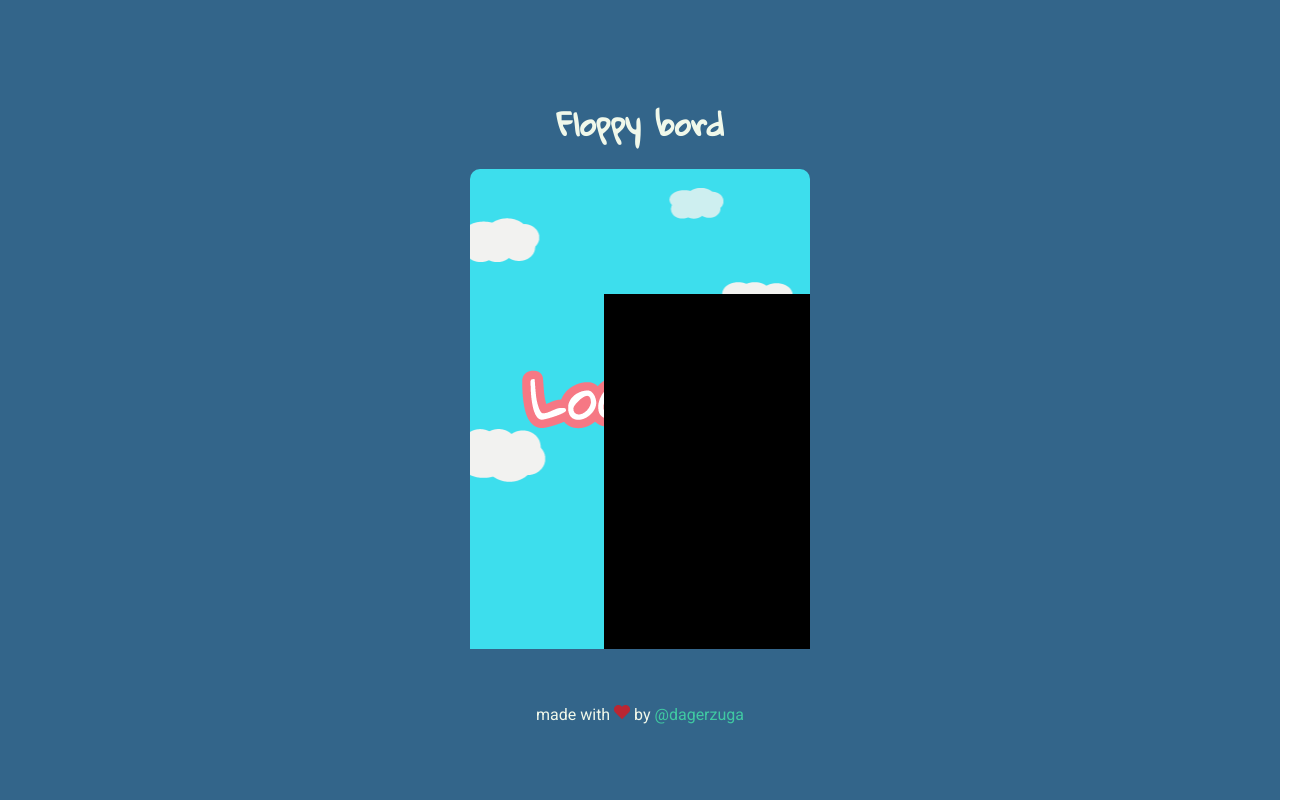
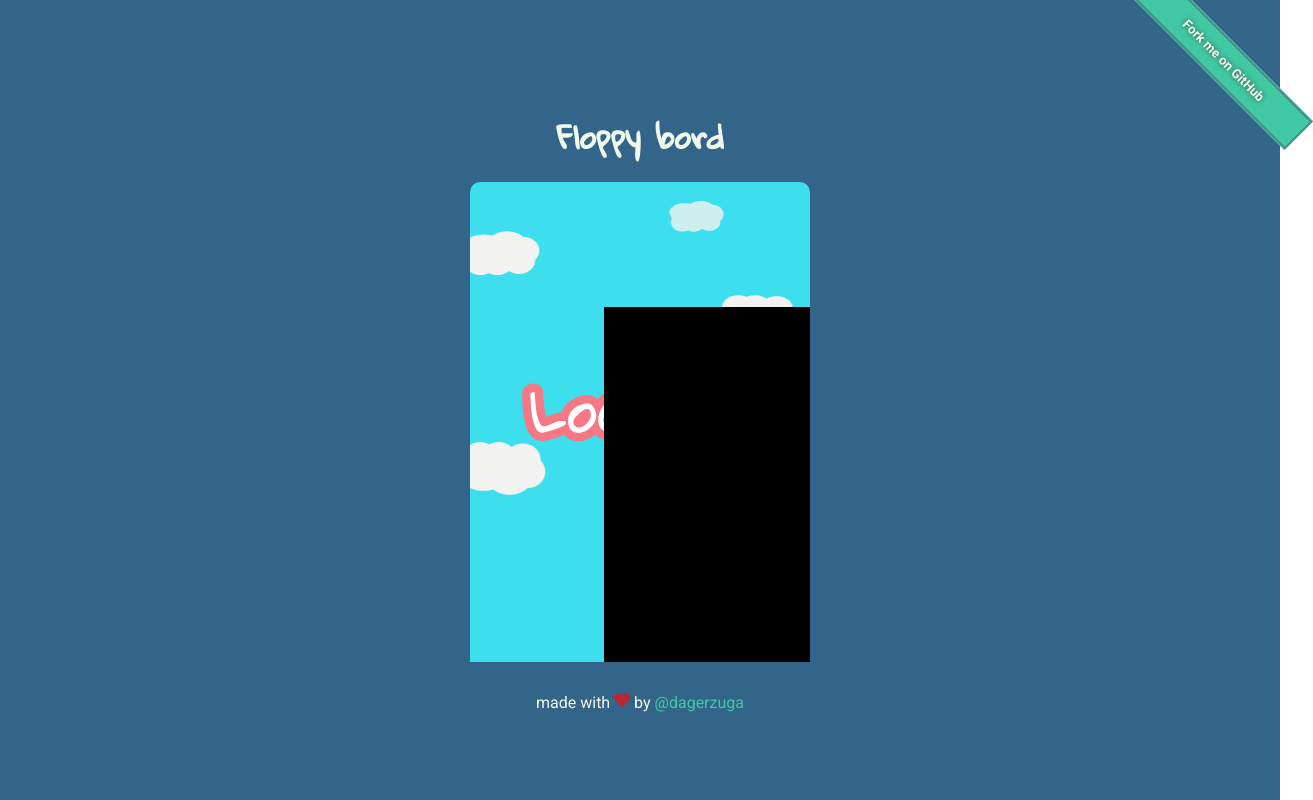
Before and after one commit to dagerzuga/floppy-bord, a plain HTML site: page index.html in a window 1280 px wide. Shown: the whole page, 1313 px wide, since content can reach past the window. Drawn offline with Linux system fonts and the light colour scheme; no server answers; files whose address does not match are found by name.

Commit message:
added fork me badge

```diff
--- a/index.html
+++ b/index.html
@@ -5,7 +5,7 @@
     <meta name="viewport" content="width=device-width, initial-scale=1.0">
     <meta http-equiv="X-UA-Compatible" content="ie=edge">
     <meta name="author" content="Dáger Zúñiga N.">
-    <link rel="shortcut icon" type="image/png" href="/assets/icon.ico"/>
+    <link rel="shortcut icon" type="image/png" href="./assets/icon.ico"/>
     <title>Floppy Bord</title>
 
     <!-- Phaser framework and custom js-->
@@ -22,6 +22,11 @@
 </head>
 
 <body>
+
+    <div class="ribbon">
+            <a href="https://github.com/dagerzuga/floppybord">Fork me on GitHub</a>
+    </div>
+
     <div class="container">
         <h1 class="title">Floppy bord</h1>
         <div id="game-container" class="game-container"></div>
--- a/style/style.css
+++ b/style/style.css
@@ -43,7 +43,7 @@
 .signature{
     color: #F0F8EA;
     font-family: Roboto, sans-serif;
-    padding-top: 45px;
+    padding-top: 20px;
   }
 
   .signature__name{
@@ -68,3 +68,28 @@
   @keyframes pulse-animation{
     100%{transform: scale(1.2);}
   }
+
+  .ribbon {
+    background-color: #40C9A2;
+    overflow: hidden;
+    white-space: nowrap;
+    position: absolute;
+    right: -50px;
+    top: 40px;
+    -webkit-transform: rotate(45deg);
+       -moz-transform: rotate(45deg);
+        -ms-transform: rotate(45deg);
+         -o-transform: rotate(45deg);
+            transform: rotate(45deg);
+  }
+  .ribbon a {
+    border: 2px solid #498C8A;
+    color: #F0F8EA;
+    display: block;
+    font: bold 81.25% Roboto, sans-serif;
+    margin: 1px 0;
+    padding: 10px 50px;
+    text-align: center;
+    text-decoration: none;
+    text-shadow: 0 0 5px #444;
+  }
```
